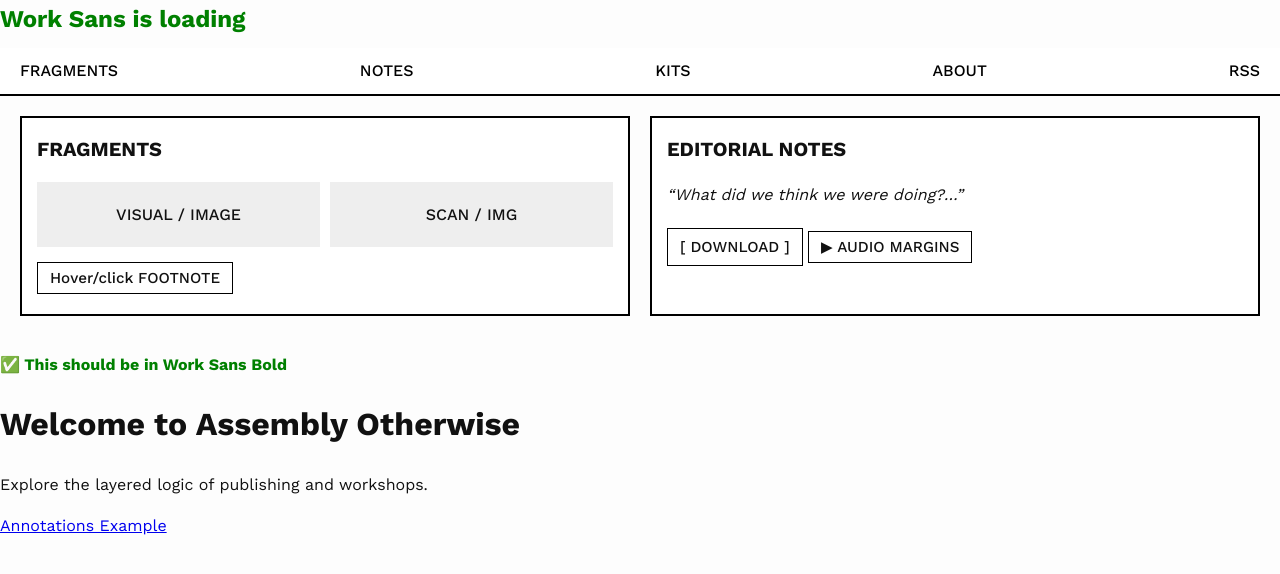
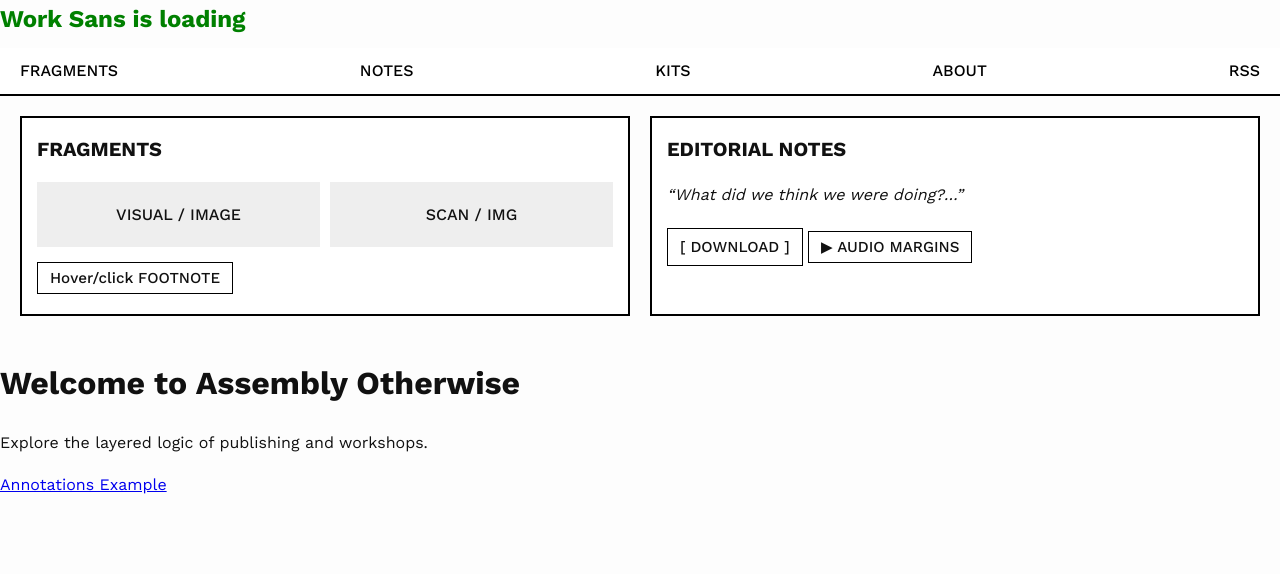
Before and after one commit to textpw/assembly-otherwise, a Jekyll site: the page built from index.md, in a window 1280 px wide. Shown: the top 574 px of the page. Built offline with Jekyll 4.4.1, drawn with Linux system fonts in a browser that asks for light colours.

Commit message:
Update index.md

```diff
--- a/index.md
+++ b/index.md
@@ -35,10 +35,6 @@ title: Home
   <!-- Add other sections as needed -->
 </main>
 
-<p style="font-family: 'Work Sans', sans-serif; font-weight: 700; color: green;">
-  ✅ This should be in Work Sans Bold
-</p>
-
 # Welcome to Assembly Otherwise
 
 Explore the layered logic of publishing and workshops.
```
